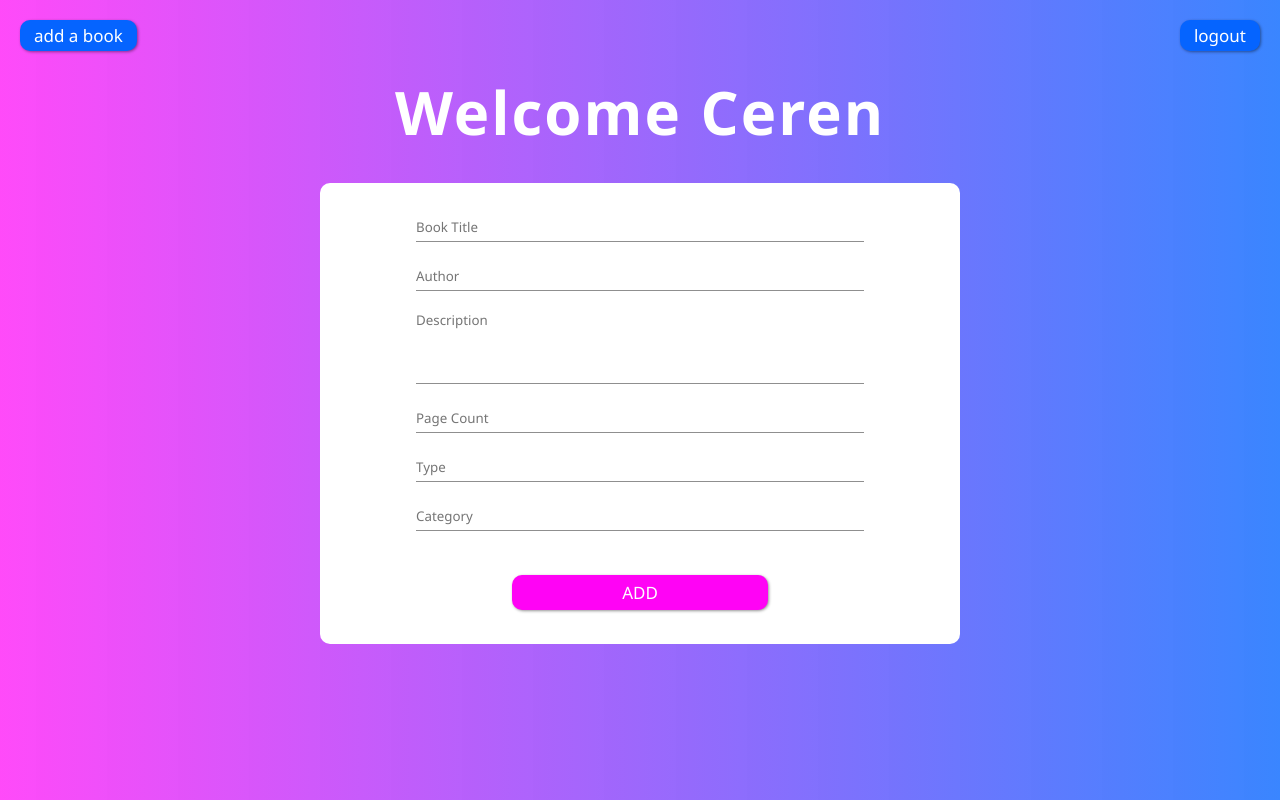
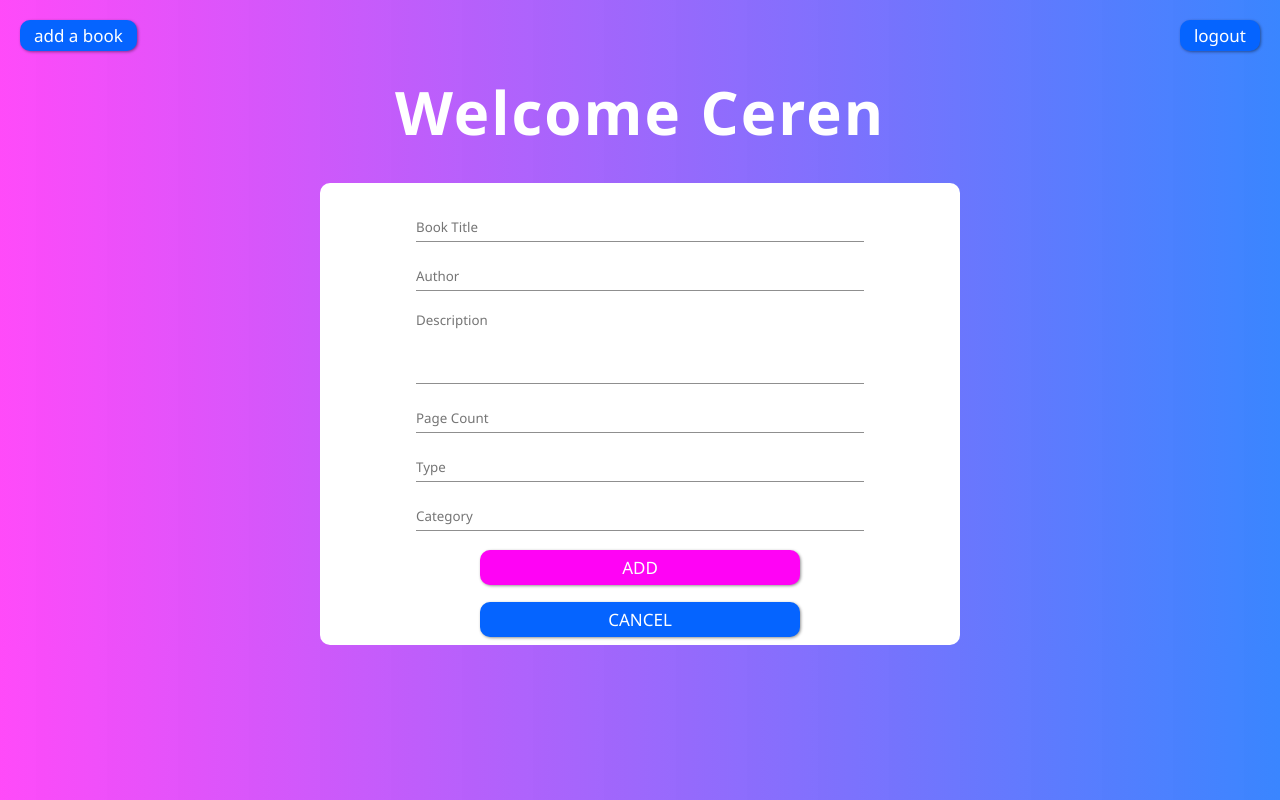
Before and after one commit to cerdemrc/mevn-book-directory, a Vue app in the folder client/: page /add-book in a window 1280 px wide. Built offline with nearby package versions, Linux system fonts and the light colour scheme.

Commit message:
feat: animation effects

```diff
--- a/client/src/components/AddForm.vue
+++ b/client/src/components/AddForm.vue
@@ -10,7 +10,12 @@
       <div class="input"><input type="text" placeholder="Page Count" /></div>
       <div class="input"><input type="text" placeholder="Type" /></div>
       <div class="input"><input type="text" placeholder="Category" /></div>
-      <button class="btn btn-pink">ADD</button>
+      <div class="button-group">
+        <button class="btn btn-pink">ADD</button>
+        <router-link to="/" tag="button" class="btn btn-blue"
+          >CANCEL</router-link
+        >
+      </div>
     </div>
   </div>
 </template>
@@ -24,6 +29,7 @@ export default {};
   display: flex;
   justify-content: center;
   align-items: center;
+  animation: 2s ease fadeIn;
   & .form-wrapper {
     margin-top: 30px;
     width: 50%;
@@ -43,10 +49,16 @@ export default {};
         resize: none;
       }
     }
-    & .btn {
-      margin: 2em 0;
-      width: 40%;
-      padding: 6px 0;
+    & .button-group {
+      display: flex;
+      flex-direction: column;
+      align-items: center;
+      width: 100%;
+      & .btn {
+        margin: 0.5em 0;
+        width: 50%;
+        padding: 6px 0;
+      }
     }
   }
 }
--- a/client/src/components/BookList.vue
+++ b/client/src/components/BookList.vue
@@ -26,6 +26,7 @@ export default {
 .book-container {
   max-width: 1200px;
   margin: 0 auto;
+  animation: 2s ease fadeIn;
   & .book-list {
     margin-top: 50px;
     display: flex;
--- a/client/src/components/Welcome.vue
+++ b/client/src/components/Welcome.vue
@@ -16,5 +16,51 @@ export default {};
   font-size: 3em;
   color: #fff;
   letter-spacing: 2px;
+  animation: myAnim 2s ease 0s 1 normal forwards;
+}
+@keyframes myAnim {
+  0% {
+    transform: translate(0);
+  }
+
+  10% {
+    transform: translate(-2px, -2px);
+  }
+
+  20% {
+    transform: translate(2px, -2px);
+  }
+
+  30% {
+    transform: translate(-2px, 2px);
+  }
+
+  40% {
+    transform: translate(2px, 2px);
+  }
+
+  50% {
+    transform: translate(-2px, -2px);
+  }
+
+  60% {
+    transform: translate(2px, -2px);
+  }
+
+  70% {
+    transform: translate(-2px, 2px);
+  }
+
+  80% {
+    transform: translate(-2px, -2px);
+  }
+
+  90% {
+    transform: translate(2px, -2px);
+  }
+
+  100% {
+    transform: translate(0);
+  }
 }
 </style>
```
